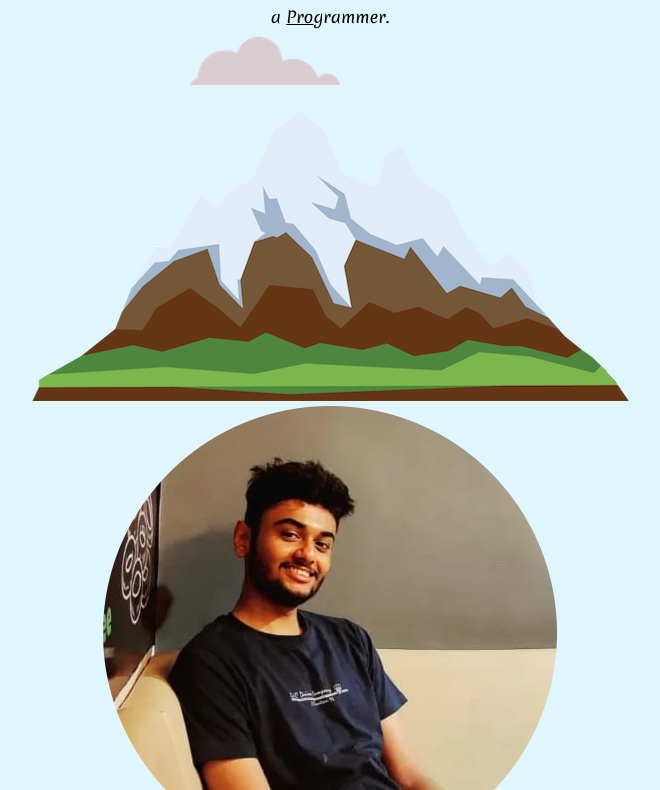
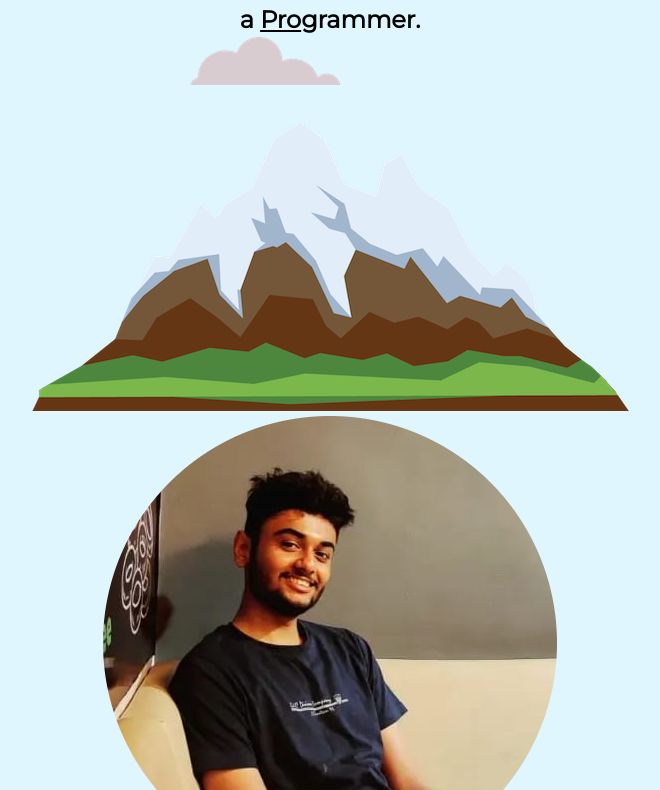
Before and after one commit to purnanandpd/My-Website, a plain HTML site: page index.html in a window 1280 px wide. Shown: the part 163-953 px from the top of the page, without its empty margins (310-970 px from the left). Drawn offline with Linux system fonts and the light colour scheme.

Commit message:
second Intials

```diff
--- a/index.html
+++ b/index.html
@@ -13,7 +13,7 @@
     <div class="top-container">
       <img class="top-cloud"src="images/cloud.png" alt="cloud image">
       <h1>I'm Purnanand.</h1>
-      <p>a <span class="pro">Pro</span>grammer.</p>
+      <h2>a <span class="pro">Pro</span>grammer.</h2>
       <img class="bottom-cloud"src="images/cloud.png" alt="cloud image">
       <img src="images/mountain.png" alt="mountain image">
     </div >
```
